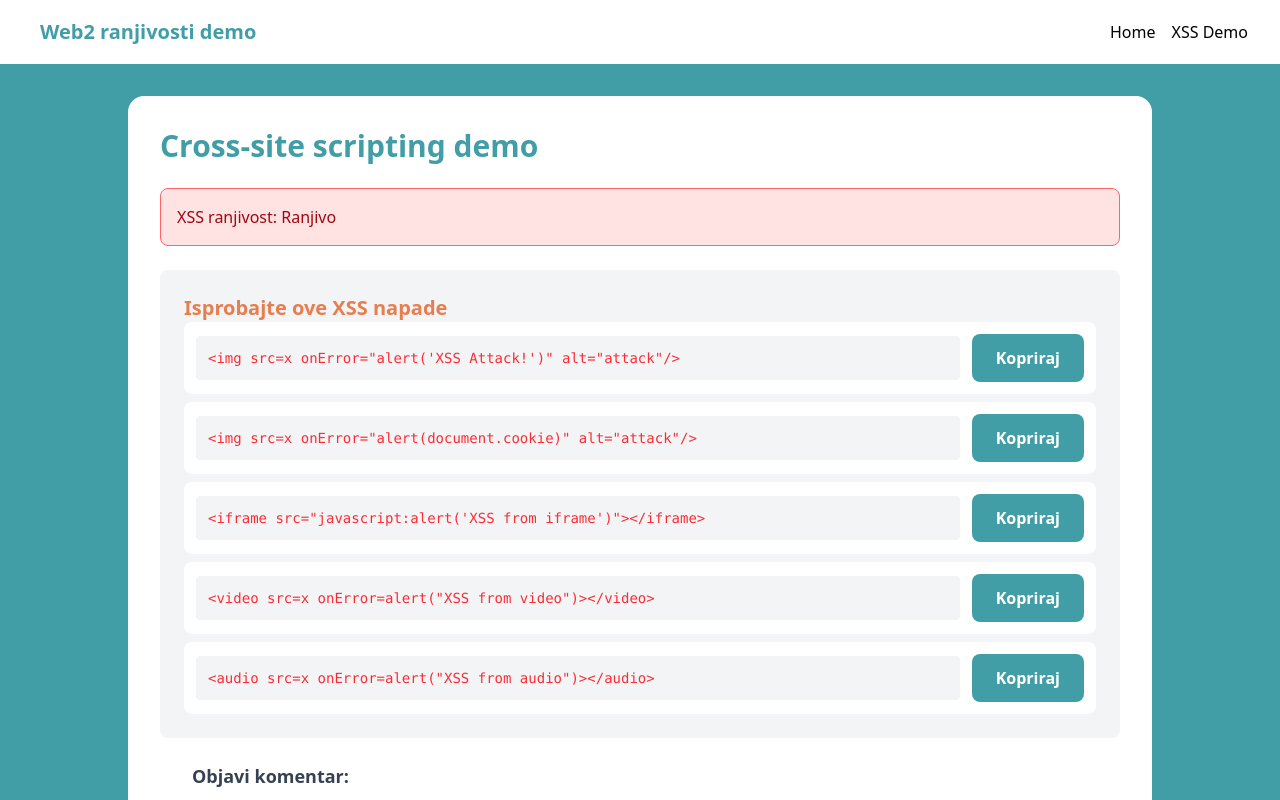
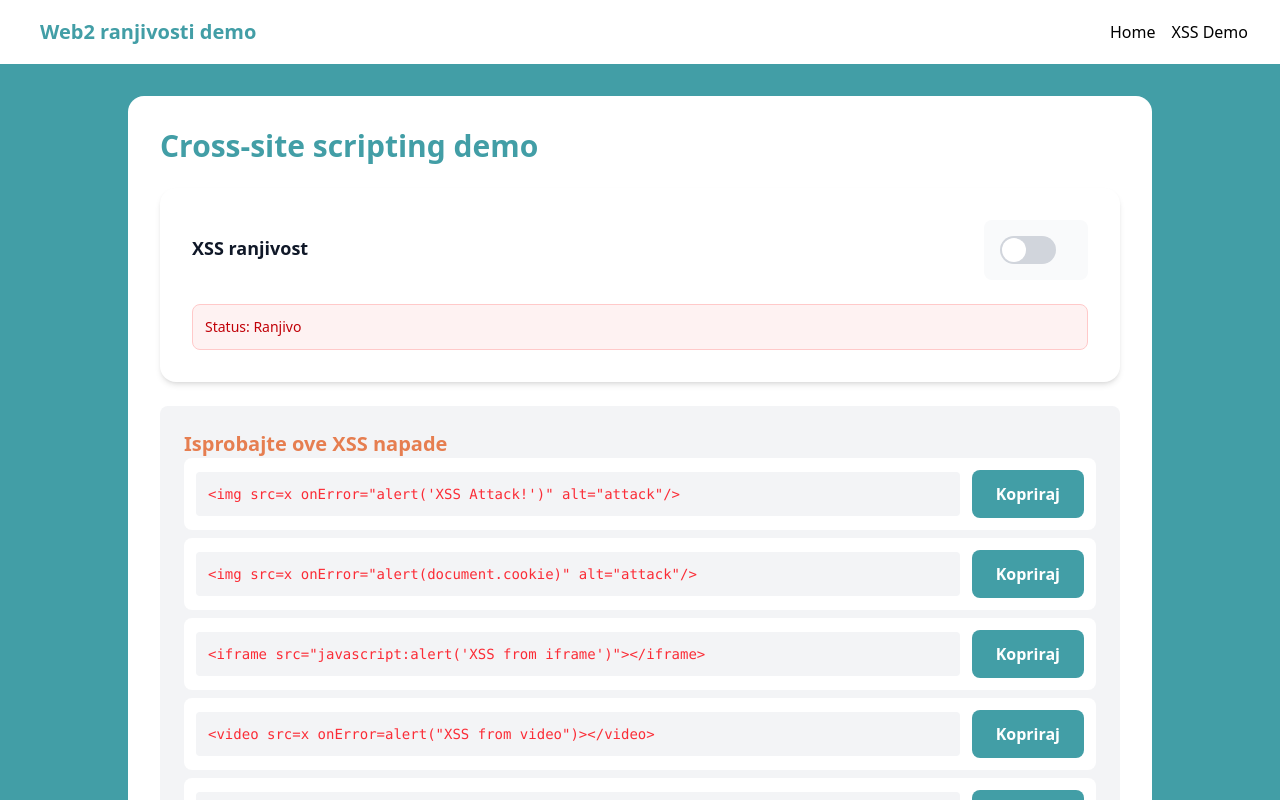
Before and after one commit to dominikpavelic/web2-project2, a React (Vite) app in the folder client/: page /xss-demo in a window 1280 px wide. Shown: the top 800 px of the page. Built offline with nearby package versions, Linux system fonts and the light colour scheme; no server answers.

Commit message:
implement xss protection status and togle on xss demo page

```diff
--- a/client/src/pages/XSSDemo.tsx
+++ b/client/src/pages/XSSDemo.tsx
@@ -1,6 +1,9 @@
 import { useEffect, useState } from "react";
 import type { Comment } from "types";
 import { xssApi } from "services";
+import { useSecurity } from "hooks";
+import { Toggle } from "components";
+import * as React from "react";
 
 const XSS_EXAMPLES = [
     `<img src=x onError="alert('XSS Attack!')" alt="attack"/>`,
@@ -10,6 +13,7 @@ const XSS_EXAMPLES = [
     `<audio src=x onError=alert("XSS from audio")></audio>`,
 ];
 const XSSDemo = () => {
+    const {config, toggleXSSProtection} = useSecurity();
     const [comments, setComments] = useState<Comment[]>([]);
     const [commentText, setCommentText] = useState<string>();
 
@@ -53,8 +57,32 @@ const XSSDemo = () => {
     return (
         <div className="card max-w-5xl mx-auto">
             <h2 className="text-primary text-3xl font-bold">Cross-site scripting demo</h2>
-            <div className="p-4 rounded-lg mb-6 bg-red-100 border border-red-400 text-red-800">
-                XSS ranjivost: Ranjivo
+            <div className="mb-8">
+                <div className="card shadow-md">
+                    <div className="flex items-center justify-between">
+                        <div className="flex-1">
+                            <h3 className="text-lg font-semibold text-gray-900 mb-1">
+                                XSS ranjivost
+                            </h3>
+                        </div>
+                        <Toggle
+                            checked={config.xssProtection}
+                            onChange={toggleXSSProtection}
+                            label=""
+                        />
+                    </div>
+
+                    <div className={`mt-4 p-3 rounded-lg text-sm font-medium ${
+                        config.xssProtection
+                            ? 'bg-green-50 text-green-700 border border-green-200'
+                            : 'bg-red-50 text-red-700 border border-red-200'
+                    }`}
+                    >
+                        <div className="flex items-center gap-2">
+                            <span>Status: {config.xssProtection ? 'Zaštićeno' : 'Ranjivo'}</span>
+                        </div>
+                    </div>
+                </div>
             </div>
 
             <div className="bg-gray-100 p-6 rounded-lg mb-8">
@@ -121,7 +149,11 @@ const XSSDemo = () => {
                                 </div>
 
                                 <div className="text-gray-800">
-                                    <div>{comment.text}</div>
+                                    {config.xssProtection ? (
+                                        <div>{comment.text}</div>
+                                    ) : (
+                                        <div dangerouslySetInnerHTML={{__html: comment.text}}/>
+                                    )}
                                 </div>
                             </div>
                         ))}
```
